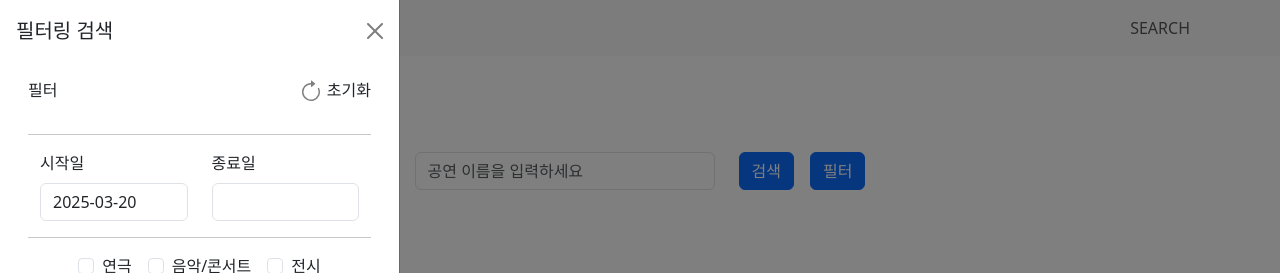
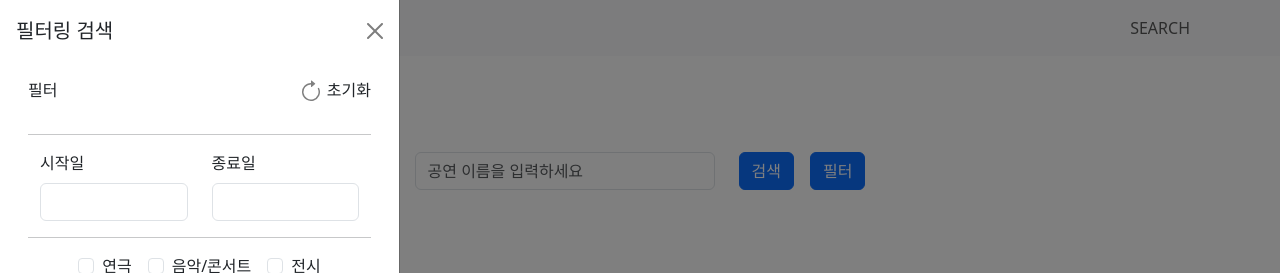
Before and after one commit to I-love-MU/React, a React (Vite) app in the folder ilm/: page /search in a window 1280 px wide. Both pictures are taken after a click on the button "필터". Shown: the top 273 px of the page. Built offline with nearby package versions, Linux system fonts and the light colour scheme.

Commit message:
chore: resetDates 대신 apiFilter 객체를 받아와 날짜 초기화 로직 구현

```diff
--- a/ilm/src/ui/components/filter/DateFilter.jsx
+++ b/ilm/src/ui/components/filter/DateFilter.jsx
@@ -3,17 +3,18 @@ import { Form, Row, Col, Container } from 'react-bootstrap'
 import DatePicker from 'react-datepicker'
 import 'react-datepicker/dist/react-datepicker.css'
 
-const DateFilter = ({ updateApiFilter, resetDates }) => {
+const DateFilter = ({ updateApiFilter, apiFilter }) => {
   const [startDate, setStartDate] = useState(new Date())
   const [endDate, setEndDate] = useState(null)
 
-  // resetDates prop이 변경될 때 날짜 초기화
+  // apiFilter의 from, to 값이 변경될 때 날짜 상태 업데이트
   useEffect(() => {
-    if (resetDates) {
+    // apiFilter의 from, to가 비어있으면 날짜 초기화
+    if (apiFilter.from === '' && apiFilter.to === '') {
       setStartDate(null)
       setEndDate(null)
     }
-  }, [resetDates])
+  }, [apiFilter.from, apiFilter.to])
 
   // 날짜를 'YYYYMMDD' 형식으로 변환하는 함수
   const formatDateForApi = (date) => {
```
